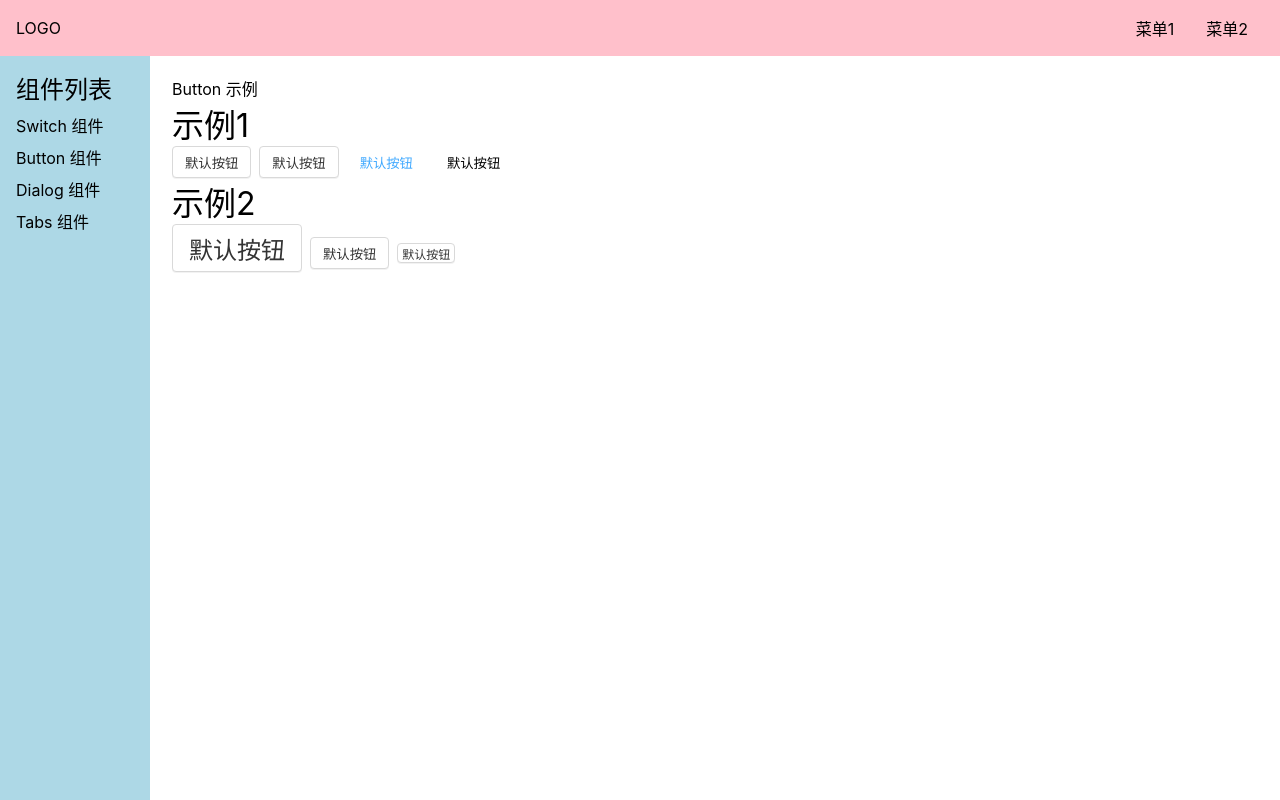
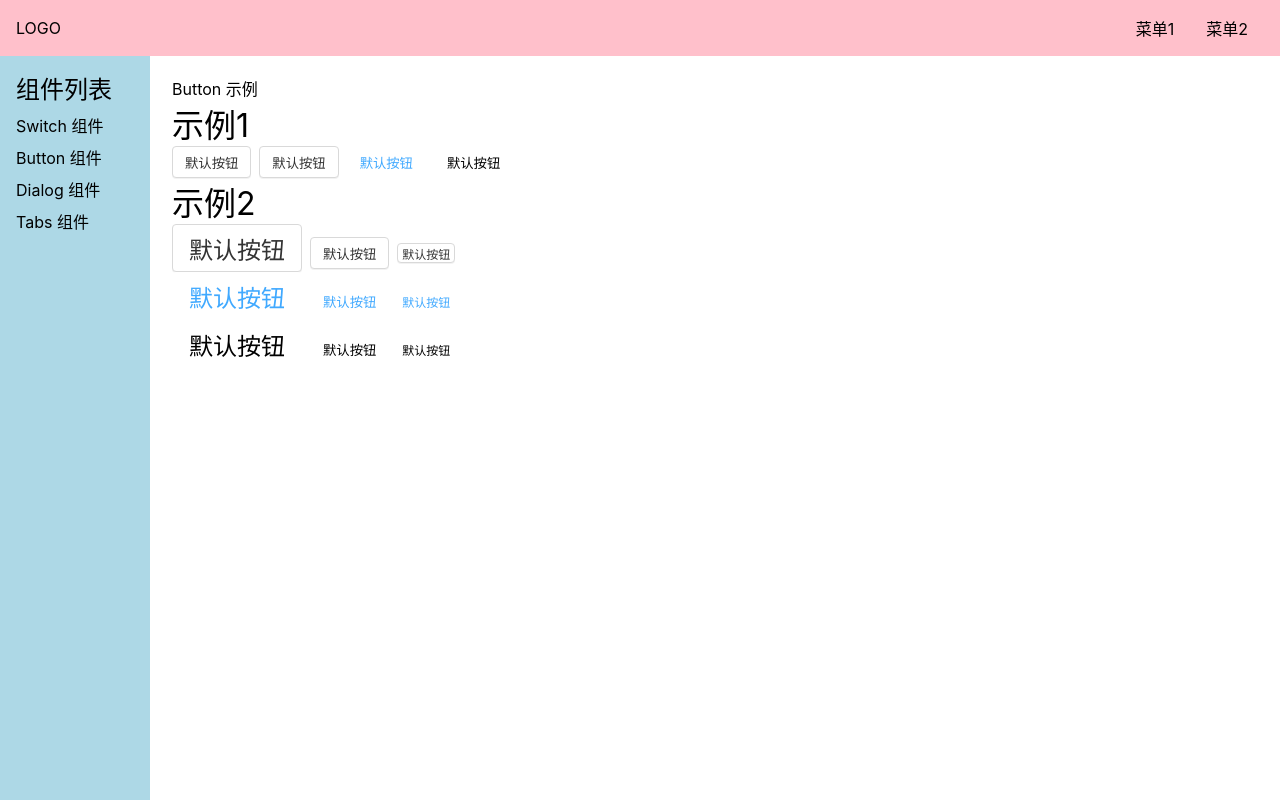
Before and after one commit to syqymyl/vue-components-library, a Vue app: page /#/doc/button in a window 1280 px wide. Built offline with nearby package versions, Linux system fonts and the light colour scheme.

Commit message:
size css 2

```diff
--- a/src/components/ButtonDemo.vue
+++ b/src/components/ButtonDemo.vue
@@ -13,6 +13,16 @@
     <Button>默认按钮</Button>
     <Button size="small">默认按钮</Button>
   </div>
+  <div>
+    <Button theme="link" size="big">默认按钮</Button>
+    <Button theme="link">默认按钮</Button>
+    <Button size="small" theme="link">默认按钮</Button>
+  </div>
+  <div>
+    <Button size="big" theme="text">默认按钮</Button>
+    <Button theme="text">默认按钮</Button>
+    <Button size="small" theme="text">默认按钮</Button>
+  </div>
 </template>
 
 <script lang="ts">
--- a/src/lib/Button.vue
+++ b/src/lib/Button.vue
@@ -82,7 +82,6 @@ $radius: 4px;
       background: darken(white, 5%);
     }
   }
-  &.mango-theme-button {
   &.mango-size-big {
     font-size: 24px;
     height: 48px;
@@ -94,5 +93,4 @@ $radius: 4px;
     padding: 0 4px;
   }
 }
-}
 </style>
```
Lines whose indentation alone changed are shown as unchanged.
